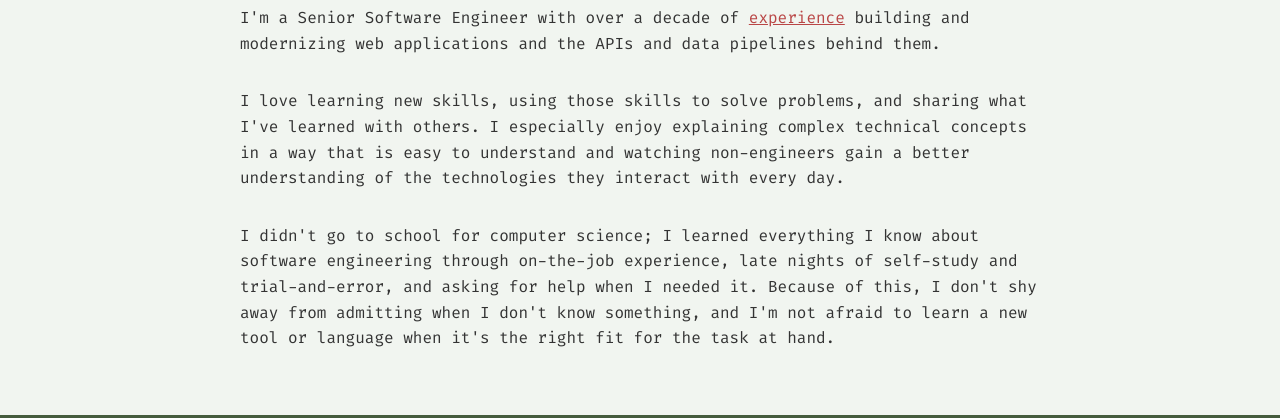
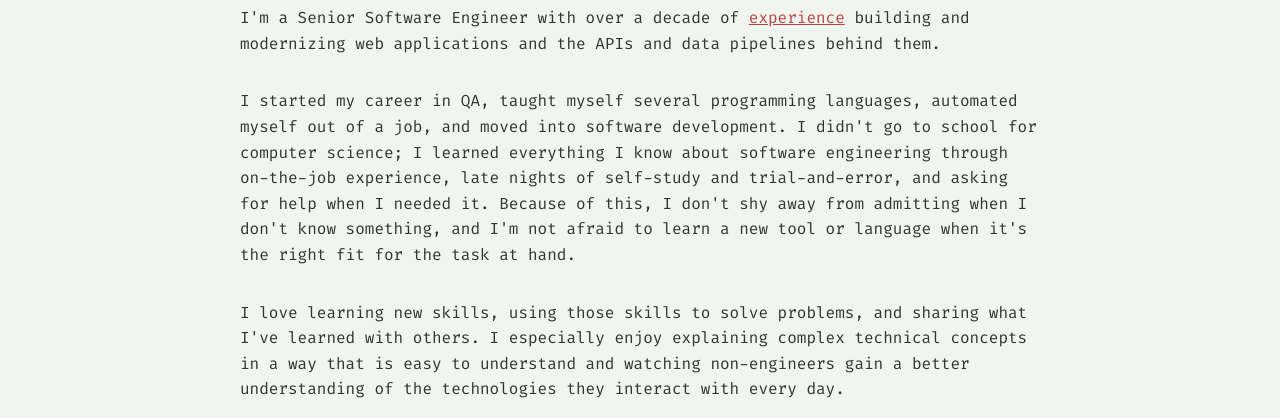
Before and after one commit to ZacharyGodfrey/personal-site, an Astro site: page / in a window 1280 px wide. Shown: the part 382-800 px from the top of the page. Built offline with nearby package versions, Linux system fonts and the light colour scheme; Astro itself is replaced by a stand-in of ours.

Commit message:
Updated copy

```diff
--- a/src/pages/index.mdx
+++ b/src/pages/index.mdx
@@ -12,8 +12,8 @@ showHeader: false
 I'm a Senior Software Engineer with over a decade of [experience][pdf] building and modernizing web
 applications and the APIs and data pipelines behind them.
 
+I started my career in QA, taught myself several programming languages, automated myself out of a job, and moved into software development. I didn't go to school for computer science; I learned everything I know about software engineering through on-the-job experience, late nights of self-study and trial-and-error, and asking for help when I needed it. Because of this, I don't shy away from admitting when I don't know something, and I'm not afraid to learn a new tool or language when it's the right fit for the task at hand.
+
 I love learning new skills, using those skills to solve problems, and sharing what I've learned with others. I especially enjoy explaining complex technical concepts in a way that is easy to understand and watching non-engineers gain a better understanding of the technologies they interact with every day.
 
-I didn't go to school for computer science; I learned everything I know about software engineering through on-the-job experience, late nights of self-study and trial-and-error, and asking for help when I needed it. Because of this, I don't shy away from admitting when I don't know something, and I'm not afraid to learn a new tool or language when it's the right fit for the task at hand.
-
 [pdf]: /zachary-godfrey.pdf
```
